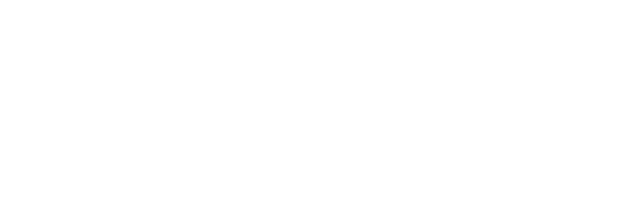
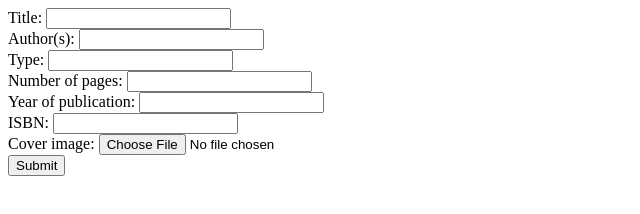
Before and after one commit to natalia4554554356/library, a website: page public/editor.html in a window 1280 px wide. Shown: the whole page, without its empty margins (0-640 px from the left). Drawn offline with Linux system fonts and the light colour scheme.

Commit message:
Added editor page with initial form

```diff
--- a/public/editor.html
+++ b/public/editor.html
@@ -2,9 +2,39 @@
 <html lang="en">
 <head>
     <meta charset="UTF-8">
-    <title>Editor page</title>
+    <title>Title</title>
 </head>
 <body>
-
+<form id="book-form">
+    <div>
+        <label for="book-title">Title:</label>
+        <input type="text" id="book-title" name="book-title">
+    </div>
+    <div>
+        <label for="book-author">Author(s):</label>
+        <input type="text" id="book-author" name="book-author">
+    </div>
+    <div>
+        <label for="book-type">Type:</label>
+        <input type="text" id="book-type" name="book-type">
+    </div>
+    <div>
+        <label for="book-pages">Number of pages:</label>
+        <input type="number" id="book-pages" name="book-pages">
+    </div>
+    <div>
+        <label for="book-year">Year of publication:</label>
+        <input type="number" id="book-year" name="book-year">
+    </div>
+    <div>
+        <label for="book-isbn">ISBN:</label>
+        <input type="text" id="book-isbn" name="book-isbn">
+    </div>
+    <div>
+        <label for="book-image">Cover image:</label>
+        <input type="file" id="book-image" name="book-image">
+    </div>
+    <button type="submit">Submit</button>
+</form>
 </body>
 </html>
```
